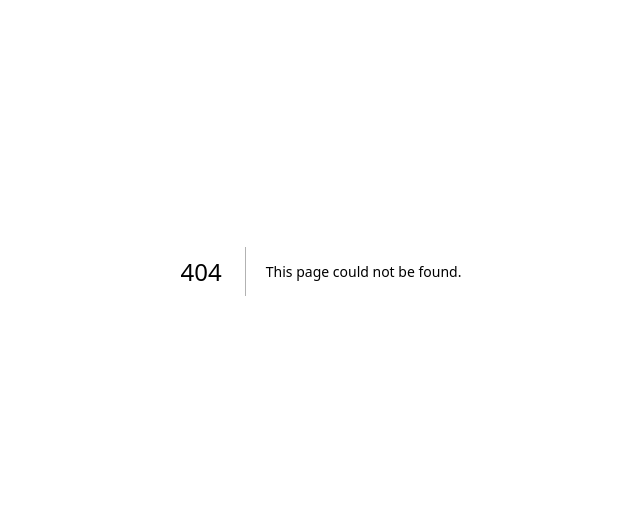
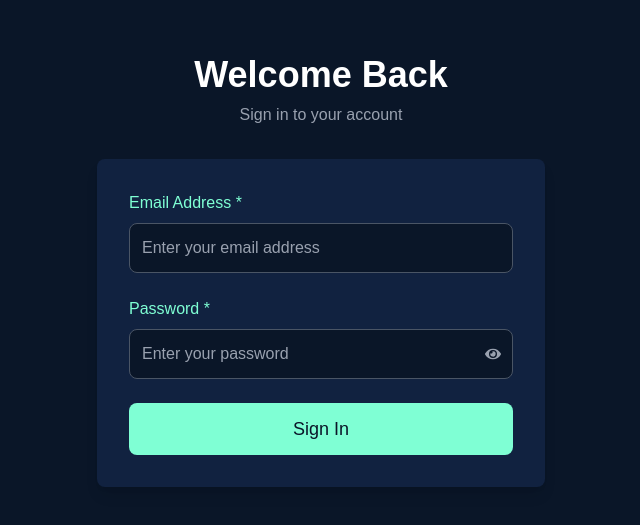
Before and after one commit to kristinefung/personal_website, a Next.js app: page /login in a window 1280 px wide. Before the commit this address had no page. Shown: the part 129-654 px from the top of the page, without its empty margins (319-959 px from the left). Built offline with nearby package versions, Linux system fonts and the light colour scheme.

Commit message:
feat(login): implement Login component and page for user authentication with form handling and validation

```diff
--- /dev/null
+++ b/src/app/login/page.tsx
@@ -0,0 +1,13 @@
+import Header from "../../component/Header";
+import Login from "./Login";
+import Footer from "../../component/Footer";
+
+export default function LoginPage() {
+    return (
+        <>
+            <main className="bg-[#0a1628] min-h-screen">
+                <Login />
+            </main>
+        </>
+    );
+}
```
